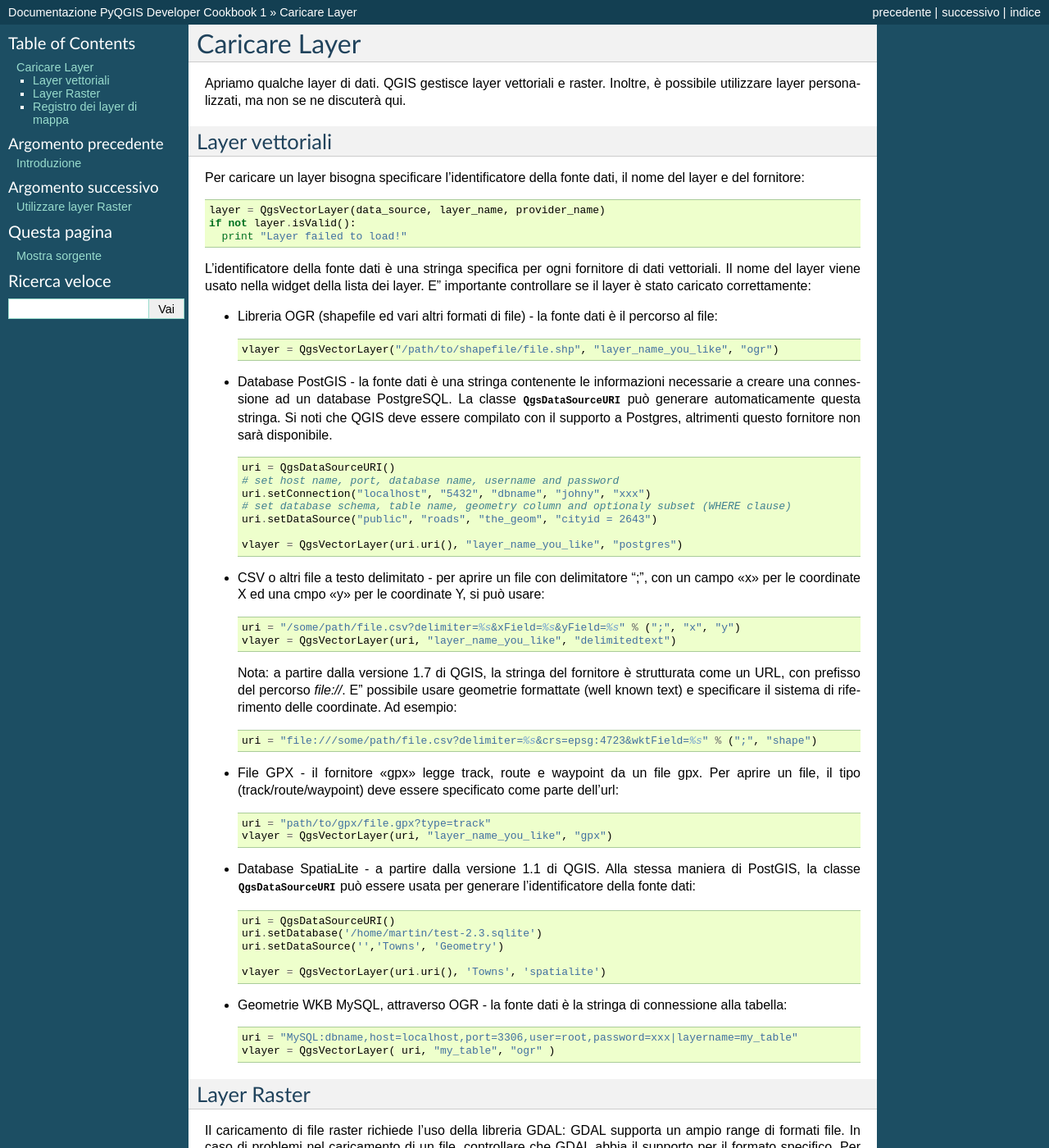
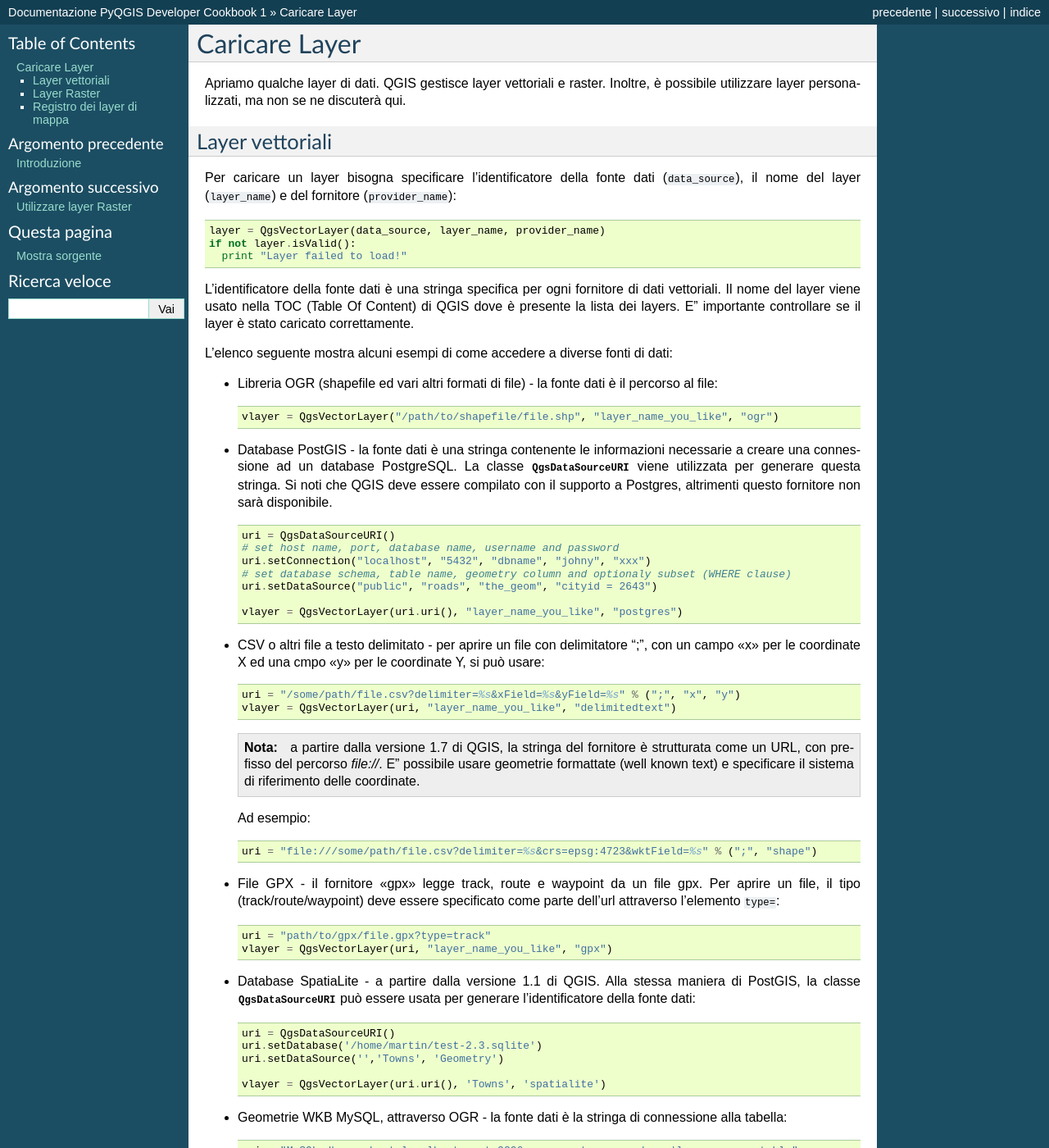
Before and after one commit to slarosa/QGIS-Developer-Cookbook, a Sphinx documentation site: the page built from italian_it/source/loadlayer.rst, in a window 1280 px wide and 1400 px high. Shown: the whole window at 82% size. Built offline with Sphinx 7.4.7, drawn with Linux system fonts in a browser that asks for light colours; some of the changed text lies outside the part shown.

Commit message:
Minor fixes for translation in loadlayer.rst and added special name 'search' in intro.rst

```diff
--- a/italian_it/source/index.rst
+++ b/italian_it/source/index.rst
@@ -25,7 +25,8 @@
    pluginlayer
    plugins
 
-Indices and tables
-==================
+Indice e ricerca
+================
 
 * :ref:`genindex`
+* :ref:`search`
--- a/italian_it/source/loadlayer.rst
+++ b/italian_it/source/loadlayer.rst
@@ -12,14 +12,16 @@
 Layer vettoriali
 ----------------
 
-Per caricare un layer bisogna specificare l'identificatore della fonte dati, il nome del layer e del fornitore::
+Per caricare un layer bisogna specificare l'identificatore della fonte dati (``data_source``), il nome del layer (``layer_name``) e del fornitore (``provider_name``)::
 
   layer = QgsVectorLayer(data_source, layer_name, provider_name)
   if not layer.isValid():
     print "Layer failed to load!"
 
 L'identificatore della fonte dati è una stringa specifica per ogni fornitore di dati vettoriali. Il nome del layer viene usato nella
-widget della lista dei layer. E' importante controllare se il layer è stato caricato correttamente:
+TOC (Table Of Content) di QGIS dove è presente la lista dei layers. E' importante controllare se il layer è stato caricato correttamente.
+
+L'elenco seguente mostra alcuni esempi di come accedere a diverse fonti di dati:
 
 .. index::
   pair: caricare; layer OGR
@@ -31,7 +33,7 @@
 .. index::
   pair: caricare; layer PostGIS
 
-* Database PostGIS - la fonte dati è una stringa contenente le informazioni necessarie a creare una connessione ad un database PostgreSQL. La classe :class:`QgsDataSourceURI` può generare automaticamente questa stringa.
+* Database PostGIS - la fonte dati è una stringa contenente le informazioni necessarie a creare una connessione ad un database PostgreSQL. La classe :class:`QgsDataSourceURI` viene utilizzata per generare questa stringa.
   Si noti che QGIS deve essere compilato con il supporto a Postgres, altrimenti questo fornitore non sarà disponibile.
   ::
 
@@ -51,9 +53,8 @@
     uri = "/some/path/file.csv?delimiter=%s&xField=%s&yField=%s" % (";", "x", "y")
     vlayer = QgsVectorLayer(uri, "layer_name_you_like", "delimitedtext")
 
-  Nota: a partire dalla versione 1.7 di QGIS, la stringa del fornitore è strutturata come un URL,
-  con prefisso del percorso *file://*. E' possibile usare geometrie formattate (well known text)
-  e specificare il sistema di riferimento delle coordinate.
+  .. note:: a partire dalla versione 1.7 di QGIS, la stringa del fornitore è strutturata come un URL, con prefisso del percorso *file://*. E' possibile usare geometrie formattate (well known text) e specificare il sistema di riferimento delle coordinate.
+
   Ad esempio::
 
     uri = "file:///some/path/file.csv?delimiter=%s&crs=epsg:4723&wktField=%s" % (";", "shape")
@@ -61,7 +62,7 @@
 .. index::
   pair: caricare; file GPX
 
-* File GPX - il fornitore "gpx" legge track, route e waypoint da un file gpx. Per aprire un file, il tipo (track/route/waypoint) deve essere specificato come parte dell'url::
+* File GPX - il fornitore "gpx" legge track, route e waypoint da un file gpx. Per aprire un file, il tipo (track/route/waypoint) deve essere specificato come parte dell'url attraverso l'elemento ``type=``::
 
     uri = "path/to/gpx/file.gpx?type=track"
     vlayer = QgsVectorLayer(uri, "layer_name_you_like", "gpx")
@@ -91,7 +92,7 @@
 Layer Raster
 ------------
 
-Il caricamento di file raster richiede l'uso della libreria GDAL: GDAL supporta un ampio range di formati file. In caso di problemi nel caricamento di un file, controllare che GDAL abbia il supporto per il formato specifico. Per caricare un raster da un file, specificare il nome del file ed il nome con cui si vuole identificare il layer nella TOC di QGIS (baseName)::
+Il caricamento di file raster richiede l'uso della libreria GDAL. GDAL supporta un ampio range di formati file. In caso di problemi nel caricamento di un file, controllare che GDAL abbia il supporto per il formato specifico. Per caricare un raster da un file, specificare il nome del file ed il nome con cui si vuole identificare il layer nella TOC di QGIS (``baseName``)::
 
   fileName = "/path/to/raster/file.tif"
   fileInfo = QFileInfo(fileName)
@@ -100,7 +101,7 @@
   if not rlayer.isValid():
     print "Layer failed to load!"
 
-Nell'esempio, baseName è impostato al nome del file raster senza l'estensione. E' possibile assegnare un nome a proprio piacimento sostituendo la stringa::
+Nell'esempio, ``baseName`` è impostato al nome del file raster senza l'estensione. E' possibile assegnare un nome a proprio piacimento sostituendo la stringa::
 
   rlayer = QGSRasterLayer(fileName, baseName)
 
```
Also changed, not shown: other parts of italian_it/source/loadlayer.rst (+1 -0 lines).
